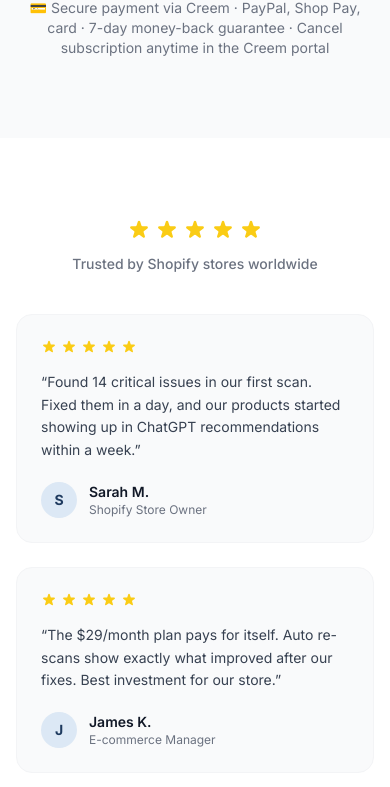
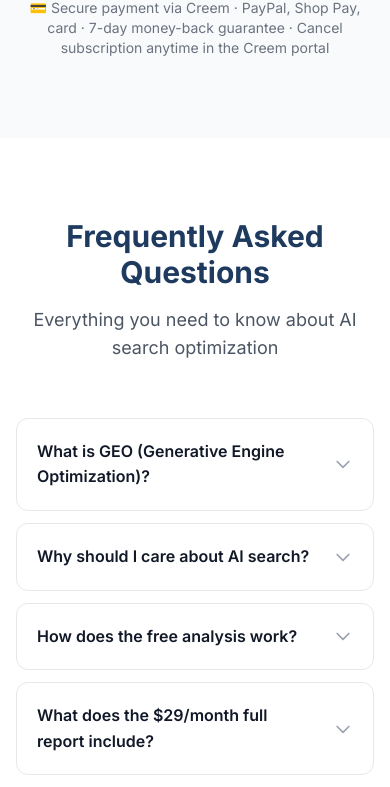
Before and after one commit to lough0226-lang/shopify-geocheck, a Next.js app: page / in a window 390 px wide. Shown: the part 6198-6985 px from the top of the page. Built offline with nearby package versions, Linux system fonts and the light colour scheme.

Commit message:
temp: test deploy with only Header.js changes

```diff
--- a/app/page.js
+++ b/app/page.js
@@ -4,7 +4,6 @@ import HeroSection from '../components/HeroSection';
 import HowItWorks from '../components/HowItWorks';
 import PricingSection from '../components/PricingSection';
 import FAQ from '../components/FAQ';
-import TestimonialsSection from '../components/TestimonialsSection';
 import Link from 'next/link';
 import { useLang, PAGE_CONTENT } from '../lib/i18n';
 
@@ -79,7 +78,6 @@ export default function HomePage() {
       </section>
 
       <PricingSection />
-      <TestimonialsSection />
       <FAQ />
 
       {/* 最终 CTA */}
--- a/components/TestimonialsSection.js
+++ /dev/null
@@ -1,60 +0,0 @@
-'use client';
-
-import { useLang, PAGE_CONTENT } from '../lib/i18n';
-
-export default function TestimonialsSection() {
-  const lang = useLang();
-  const p = PAGE_CONTENT[lang] || PAGE_CONTENT.en;
-  const items = p.testimonials || [];
-
-  if (!items.length) return null;
-
-  return (
-    <section className="py-20 bg-white">
-      <div className="max-w-6xl mx-auto px-4">
-        <div className="text-center mb-4">
-          <div className="flex items-center justify-center gap-1 mb-3">
-            {[1,2,3,4,5].map(function(i) {
-              return (
-                <svg key={i} className="w-6 h-6 text-yellow-400" fill="currentColor" viewBox="0 0 20 20">
-                  <path d="M9.049 2.927c.3-.921 1.603-.921 1.902 0l1.07 3.292a1 1 0 00.95.69h3.462c.969 0 1.371 1.24.588 1.81l-2.8 2.034a1 1 0 00-.364 1.118l1.07 3.292c.3.921-.755 1.688-1.54 1.118l-2.8-2.034a1 1 0 00-1.175 0l-2.8 2.034c-.784.57-1.838-.197-1.539-1.118l1.07-3.292a1 1 0 00-.364-1.118L2.98 8.72c-.783-.57-.38-1.81.588-1.81h3.461a1 1 0 00.951-.69l1.07-3.292z"/>
-                </svg>
-              );
-            })}
-          </div>
-          <p className="text-sm text-gray-500 font-medium">Trusted by Shopify stores worldwide</p>
-        </div>
-
-        <div className="grid md:grid-cols-3 gap-6 mt-10">
-          {items.map(function(item, i) {
-            return (
-              <div key={i} className="bg-gray-50 rounded-2xl p-6 border border-gray-100">
-                <div className="flex items-center gap-1 mb-4">
-                  {[1,2,3,4,5].map(function(s) {
-                    return (
-                      <svg key={s} className="w-4 h-4 text-yellow-400" fill="currentColor" viewBox="0 0 20 20">
-                        <path d="M9.049 2.927c.3-.921 1.603-.921 1.902 0l1.07 3.292a1 1 0 00.95.69h3.462c.969 0 1.371 1.24.588 1.81l-2.8 2.034a1 1 0 00-.364 1.118l1.07 3.292c.3.921-.755 1.688-1.54 1.118l-2.8-2.034a1 1 0 00-1.175 0l-2.8 2.034c-.784.57-1.838-.197-1.539-1.118l1.07-3.292a1 1 0 00-.364-1.118L2.98 8.72c-.783-.57-.38-1.81.588-1.81h3.461a1 1 0 00.951-.69l1.07-3.292z"/>
-                      </svg>
-                    );
-                  })}
-                </div>
-                <p className="text-gray-700 text-sm leading-relaxed mb-5">
-                  &ldquo;{item.quote}&rdquo;
-                </p>
-                <div className="flex items-center gap-3">
-                  <div className="w-9 h-9 rounded-full bg-primary-100 flex items-center justify-center text-primary-700 font-bold text-sm">
-                    {item.name ? item.name.charAt(0) : '?'}
-                  </div>
-                  <div>
-                    <p className="text-sm font-semibold text-gray-900">{item.name}</p>
-                    <p className="text-xs text-gray-500">{item.role}</p>
-                  </div>
-                </div>
-              </div>
-            );
-          })}
-        </div>
-      </div>
-    </section>
-  );
-}
```
